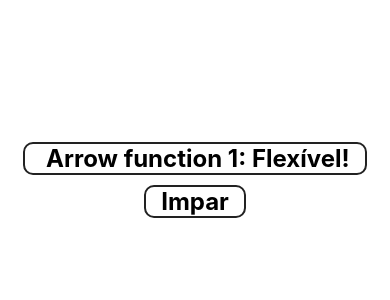
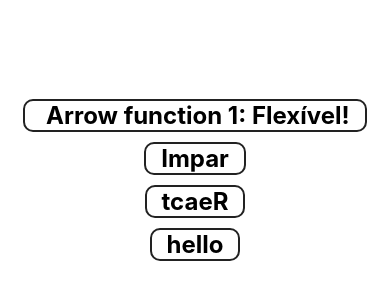
Before and after one commit to natanlf/exercicio1-fundamentos-react, a React Native app: screen / in a window 390 px wide. Shown: the part 242-542 px from the top of the page. Built offline with nearby package versions, Linux system fonts and the light colour scheme.

Commit message:
Sistemas de modulo import e export

```diff
--- a/src/App.js
+++ b/src/App.js
@@ -2,6 +2,7 @@
 import { View, Text, StyleSheet } from 'react-native'
 import Simples from './componentes/Simples'
 import ParImpar from './componentes/ParImpar'
+import { Reverter, Show } from './componentes/Multi' //arquivo com multiplas funções, se usasse default não poderia ter multiplas e não usaria {}
 
 //esse componente está sendo usado dentro do index.js, por isso precisamos exportar
 export default class App extends Component {
@@ -11,7 +12,9 @@
     return ( //observe que passamos uma propriedade chamada texto com o valor 'Flexível!'
       <View style={styles.container}>
         <Simples texto='Flexível!'/>
-        <ParImpar numero={5}></ParImpar>
+        <ParImpar numero={5} />
+        <Reverter texto='React'/>
+        <Show msg="hello"/>
       </View>
     )
   }
--- /dev/null
+++ b/src/componentes/Multi.js
@@ -0,0 +1,16 @@
+import React from 'react'
+import { Text }  from 'react-native'
+import Padrao from '../estilo/Padrao'
+
+//Quando usamos export sem o Default, somos obrigados a dar nome a função
+//como é uma função anonima, armazenamos em uma constante
+//temos uma arquivo com multiplas funções que são acessadas pelo arquivo principal
+export const Reverter = props => {
+    const inv = props.texto.split('').reverse().join('')
+    return <Text style={Padrao.ex}>{inv}</Text> //retornamos o texto invertido
+}
+
+export const Show = props => {
+    const inv = props.msg
+    return <Text style={Padrao.ex}>{inv}</Text> //retornamos o texto invertido
+}
```
